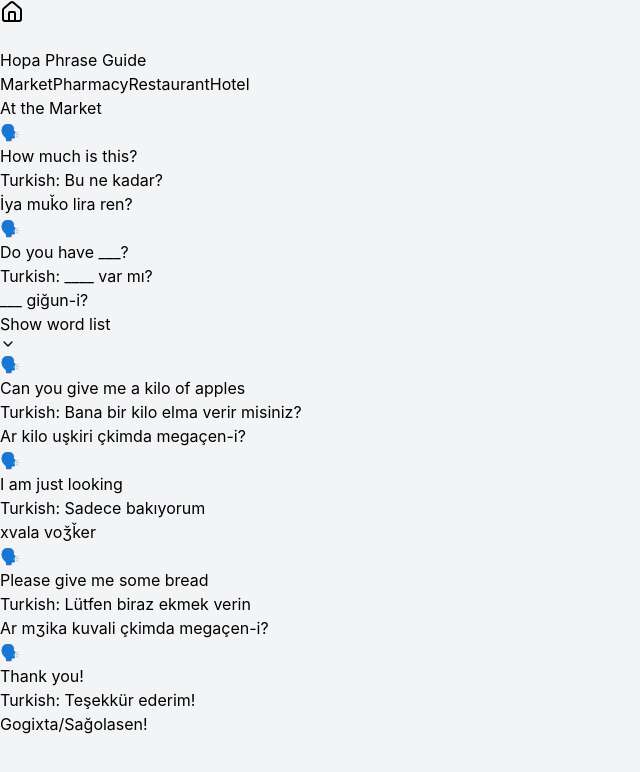
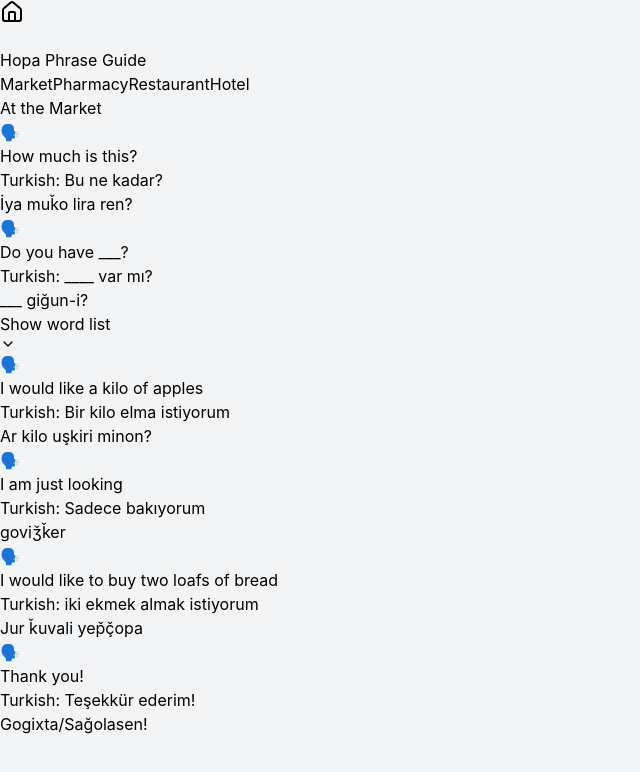
Before and after one commit to okandale/Lazverbcon, a React (Vite) app in the folder laz_verb_conjugator/frontend/: page /resources/phrase-guide/hopa in a window 1280 px wide. Shown: the top 772 px of the page, without its empty margins (0-640 px from the left). Built offline with nearby package versions, Linux system fonts and the light colour scheme.

Commit message:
fixed a few of the phrases

```diff
--- a/laz_verb_conjugator/frontend/src/components/phrases/HopaPhrases.jsx
+++ b/laz_verb_conjugator/frontend/src/components/phrases/HopaPhrases.jsx
@@ -63,19 +63,19 @@ export default function HopaPhrases() {
           table: marketItems
         },
         {
-          english: 'Can you give me a kilo of apples',
-          turkish: 'Bana bir kilo elma verir misiniz?',
-          hopa: 'Ar kilo uşkiri çkimda megaçen-i?',
+          english: 'I would like a kilo of apples',
+          turkish: 'Bir kilo elma istiyorum',
+          hopa: 'Ar kilo uşkiri minon?',
         },
         {
           english: 'I am just looking',
           turkish: 'Sadece bakıyorum',
-          hopa: 'xvala voǯǩer',
+          hopa: 'goviǯǩer',
         },
         {
-          english: 'Please give me some bread',
-          turkish: 'Lütfen biraz ekmek verin',
-          hopa: 'Ar mʒika kuvali çkimda megaçen-i?',
+          english: 'I would like to buy two loafs of bread',
+          turkish: 'iki ekmek almak istiyorum',
+          hopa: 'Jur ǩuvali yep̌ç̌opa',
         },
         {
           english: 'Thank you!',
@@ -150,7 +150,7 @@ export default function HopaPhrases() {
         {
           english: 'Can we have the bill, please?',
           turkish: 'Hesabı alabilir miyiz?',
-          hopa: 'Hesabi yemazden-i?',
+          hopa: 'Xesabi komomiği(t)',
         },
       ]
     },
@@ -175,7 +175,7 @@ export default function HopaPhrases() {
         {
           english: 'Is breakfast included?',
           turkish: 'Kahvaltı dahil mi?',
-          hopa: 'Ç̌umaneri gyari giğunan-i?',
+          hopa: 'Ç̌umaneri gyari oǩateri ren-i?',
         },
         {
           english: 'Can I see the room first?',
```
